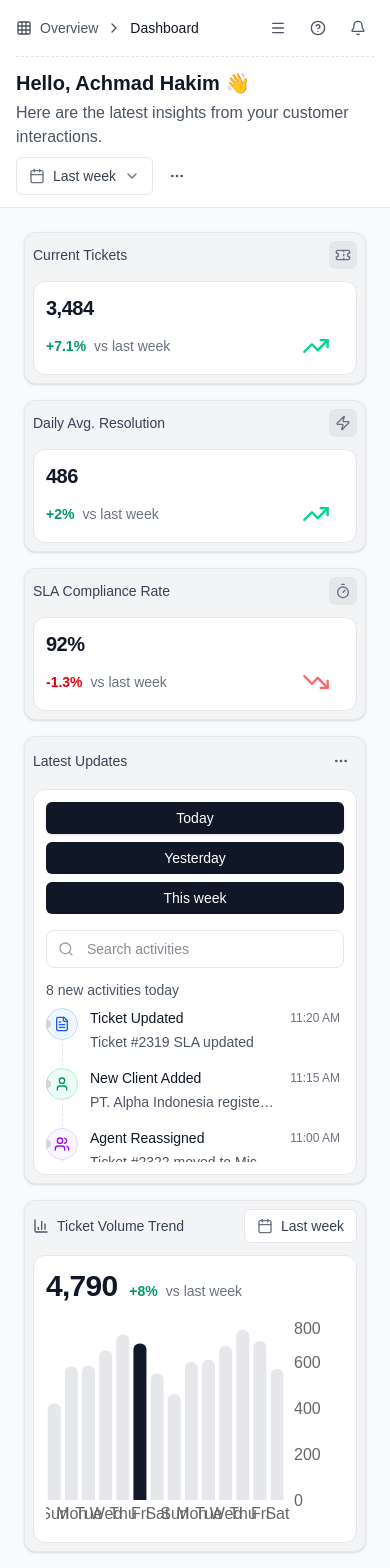
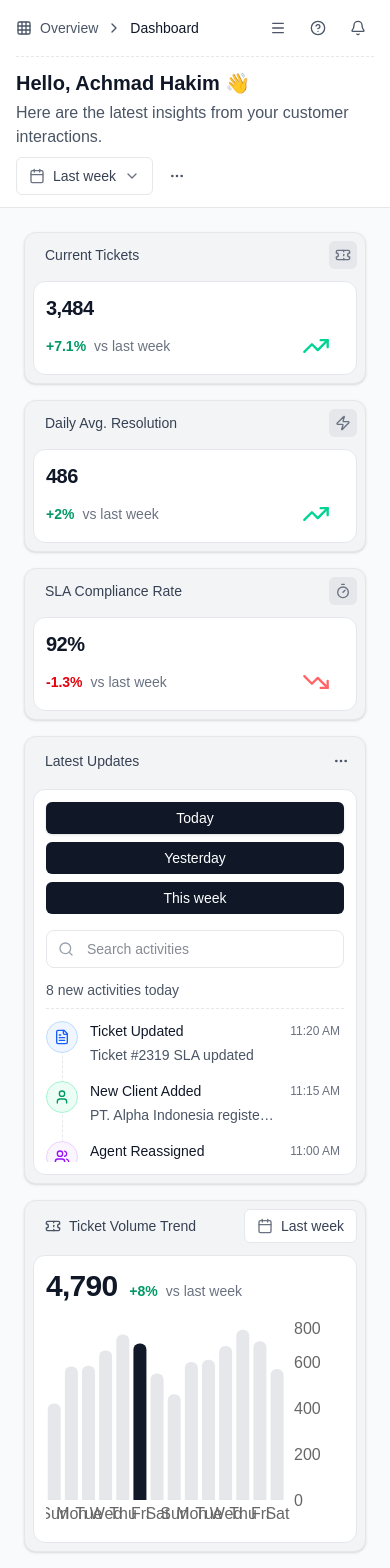
Before and after one commit to Mikdad-mk/analyitics-page, a Next.js app: page / in a window 390 px wide. Shown: the top 1568 px of the page. Built offline with nearby package versions, Linux system fonts and the light colour scheme; a web font is replaced by a local one.

Commit message:
mobile resposive changed

```diff
--- a/src/app/page.tsx
+++ b/src/app/page.tsx
@@ -306,7 +306,7 @@ export default function Dashboard() {
           <div className="grid grid-cols-1 lg:grid-cols-4 gap-4 sm:gap-6">
             {/* Current Tickets */}
             <div className="bg-gray-100 rounded-xl border border-gray-200 p-2 shadow-sm flex flex-col">
-              <div className="flex items-center justify-between mb-3">
+              <div className="flex items-center justify-between mb-3 pl-3">
                 <h3 className="text-sm font-medium text-gray-700">Current Tickets</h3>
                 <div className="w-7 h-7 rounded-md bg-gray-200 flex items-center justify-center">
                   <Ticket className="w-4 h-4 text-gray-500" />
@@ -328,7 +328,7 @@ export default function Dashboard() {
 
             {/* Daily Avg Resolution */}
             <div className="bg-gray-100 rounded-xl border border-gray-200 p-2 shadow-sm flex flex-col">
-              <div className="flex items-center justify-between mb-3">
+              <div className="flex items-center justify-between mb-3 pl-3">
                 <h3 className="text-sm font-medium text-gray-700">Daily Avg. Resolution</h3>
                 <div className="w-7 h-7 rounded-md bg-gray-200 flex items-center justify-center">
                   <Zap className="w-4 h-4 text-gray-500" />
@@ -350,7 +350,7 @@ export default function Dashboard() {
 
             {/* SLA Compliance Rate */}
             <div className="bg-gray-100 rounded-xl border border-gray-200 p-2 shadow-sm flex flex-col">
-              <div className="flex items-center justify-between mb-3">
+              <div className="flex items-center justify-between mb-3 pl-3">
                 <h3 className="text-sm font-medium text-gray-700">SLA Compliance Rate</h3>
                 <div className="w-7 h-7 rounded-md bg-gray-200 flex items-center justify-center">
                   <Timer className="w-4 h-4 text-gray-500" />
@@ -371,7 +371,7 @@ export default function Dashboard() {
             </div>
             {/* Latest Updates (right column, spans two rows on lg) */}
             <div className="bg-gray-100 rounded-xl border border-gray-200 p-2 shadow-sm h-[28rem] sm:h-96 lg:h-full flex flex-col lg:row-span-2">
-              <div className="flex items-center justify-between mb-3">
+              <div className="flex items-center justify-between mb-3 pl-3">
                 <h3 className="text-sm font-medium text-gray-700">Latest Updates</h3>
                 <button className="p-2 rounded-md hover:bg-gray-200/60 text-gray-600">
                   <MoreHorizontal className="w-4 h-4" />
@@ -396,6 +396,7 @@ export default function Dashboard() {
                 </div>
 
                 <div className="text-sm text-gray-600 mb-2">8 new activities today</div>
+                <div className="border-t border-dashed border-gray-200 mb-3" />
 
                 <div className="relative flex-1 overflow-auto pr-1">
                   <div className="absolute left-4 top-0 bottom-0 border-l border-dashed border-gray-200" />
@@ -404,7 +405,6 @@ export default function Dashboard() {
                       <div key={index} className="grid grid-cols-[auto_1fr_auto] gap-3 items-start">
                         <div className={`relative z-10 w-8 h-8 rounded-full border flex items-center justify-center ${getActivityStyle(activity.type).bubbleBg} ${getActivityStyle(activity.type).bubbleBorder}`}>
                           <activity.icon className={`w-4 h-4 ${getActivityStyle(activity.type).icon}`} />
-                          <span className="absolute -left-1 top-1/2 -translate-y-1/2 w-2 h-2 rounded-full bg-gray-300"></span>
                         </div>
                         <div className="min-w-0">
                           <div className="text-sm font-medium text-gray-900 truncate">{activity.type}</div>
@@ -420,9 +420,9 @@ export default function Dashboard() {
 
             {/* Ticket Volume Trend (left, below KPI cards) */}
             <div className="bg-gray-100 rounded-xl border border-gray-200 p-2 shadow-sm h-[22rem] sm:h-96 lg:col-span-3 flex flex-col">
-              <div className="flex items-center justify-between mb-3">
+              <div className="flex items-center justify-between mb-3 pl-3">
                 <div className="flex items-center gap-2">
-                  <BarChart3 className="w-4 h-4 text-gray-600" />
+                  <Ticket className="w-4 h-4 text-gray-600" />
                   <h3 className="text-sm font-medium text-gray-700">Ticket Volume Trend</h3>
                 </div>
                 <button className="flex items-center gap-2 text-sm text-gray-700 border border-gray-200 rounded-md px-3 py-1.5 bg-white">
@@ -457,7 +457,7 @@ export default function Dashboard() {
 
           {/* SLA Monitoring Table */}
           <div className="bg-gray-100 rounded-xl border border-gray-200 p-2 shadow-sm">
-            <div className="flex items-center justify-between mb-3">
+            <div className="flex items-center justify-between mb-3 pl-3">
               <div className="flex items-center gap-2">
                 <div className="w-7 h-7 rounded-md bg-gray-100 border border-gray-200 flex items-center justify-center">
                   <Clock className="w-4 h-4 text-gray-600" />
```
